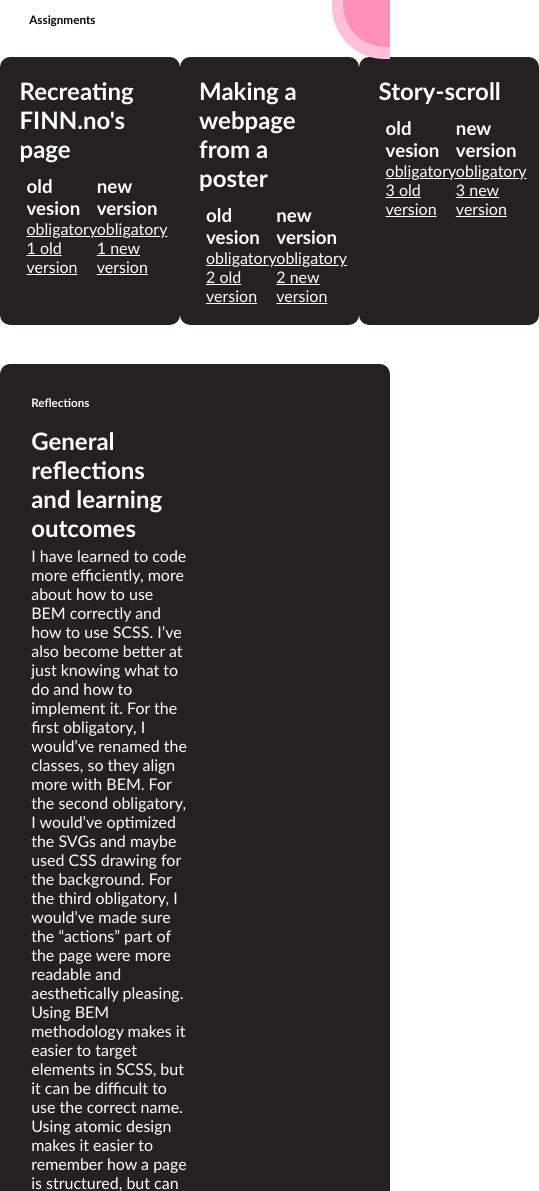
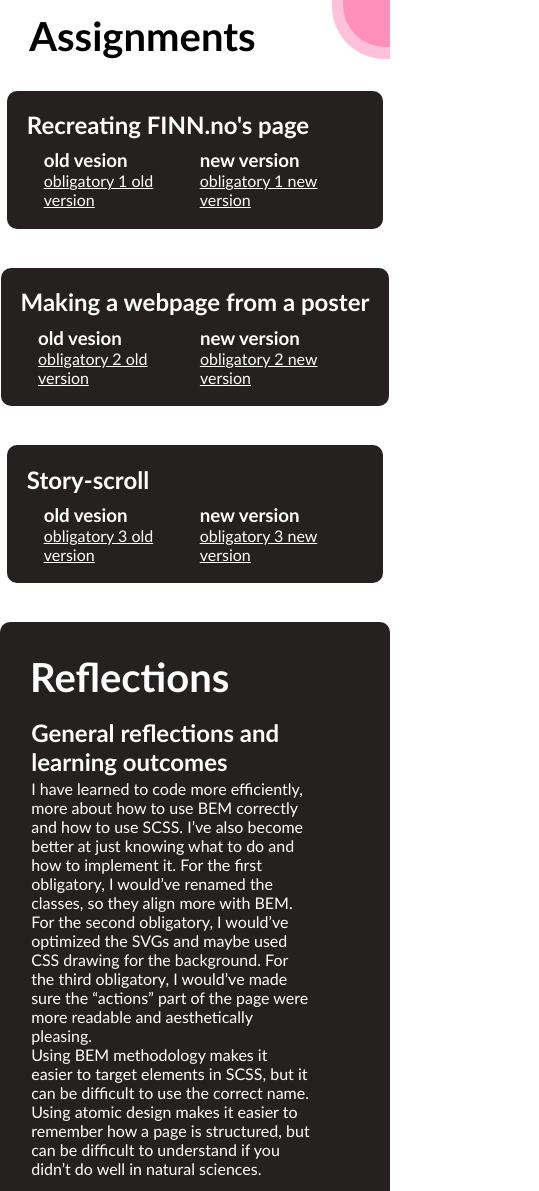
Before and after one commit to norsto/advancedCSS-portfolio, a plain HTML site: page index.html in a window 390 px wide. Shown: the top 1191 px of the page, 539 px wide, since content can reach past the window. Drawn offline with Linux system fonts and the light colour scheme.

Commit message:
added media query

```diff
--- a/style.scss
+++ b/style.scss
@@ -67,6 +67,7 @@ h1,
 
 .flex {
     display: flex;
+    flex-wrap: wrap;
 }
 
 .title {
@@ -121,3 +122,45 @@ a {
 .madeby{
     margin-left: 10vw;
 }
+
+@media (max-width: 600px) {
+    h1,
+    #bigtitle {
+        margin: 3%;
+        font-size: 40px;
+    }
+
+    .section {
+        &__div{
+            &--flex{
+                display: flex;
+                margin-left: 5%;
+            }
+        }
+        &__title{
+        margin-bottom: 3%;
+         &--reflection{
+            margin-bottom: 1%;
+         }
+        }
+
+        &__article{
+            &--new, &--old{
+                margin-left: 0;
+            }
+            &--reflection{
+                margin-top: 5%;
+                margin-bottom: 5%;
+                max-width: 80%;
+                margin-left: 3vw;
+            }
+            &--article{
+                margin-top: 5%;
+                margin-bottom: 5%;
+            }
+            &--article h3{
+                margin-bottom: 2vw;
+            }
+        }
+    }
+}
```
Also changed, not shown: style.css, 1 other file.
